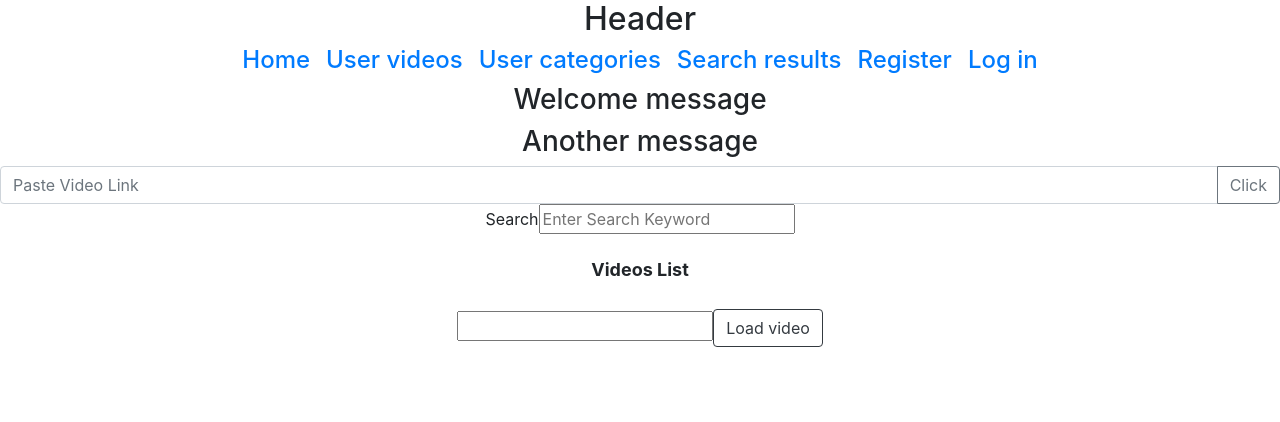
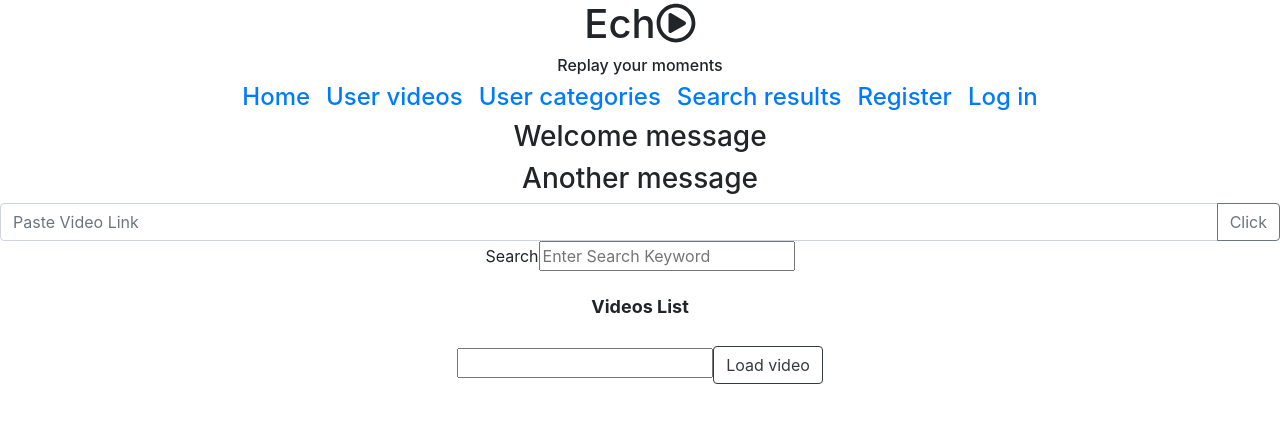
Before and after one commit to nataliaCodes/echo-replay-your-moments, a React (Create React App) app in the folder front-end/: page / in a window 1280 px wide. Shown: the top 422 px of the page. Built offline with nearby package versions, Linux system fonts and the light colour scheme.

Commit message:
Set up Header component

```diff
--- a/front-end/src/App.jsx
+++ b/front-end/src/App.jsx
@@ -35,7 +35,7 @@ function App() {
       <React.StrictMode>
       <Router>
         <div className="App">
-          <Header />
+          <Header cookies={cookies} />
           <Navbar />
           {state.userId && <div>user: {state.userId}</div>}
           <Switch>
--- a/front-end/src/components/Header.jsx
+++ b/front-end/src/components/Header.jsx
@@ -1,8 +1,15 @@
+import { FontAwesomeIcon } from '@fortawesome/react-fontawesome';
+import { faPlayCircle } from '@fortawesome/free-regular-svg-icons';
+
 export default function Header(props) {
 
   return (
 
-    <h2>Header</h2>
+    <>
+      <h1>Ech<FontAwesomeIcon icon={faPlayCircle} /></h1>
+      <h6>Replay your moments</h6>
+      {props.cookies.user ? <h6>Welcome!</h6> : ""}
+    </>
 
   );
 }
```
